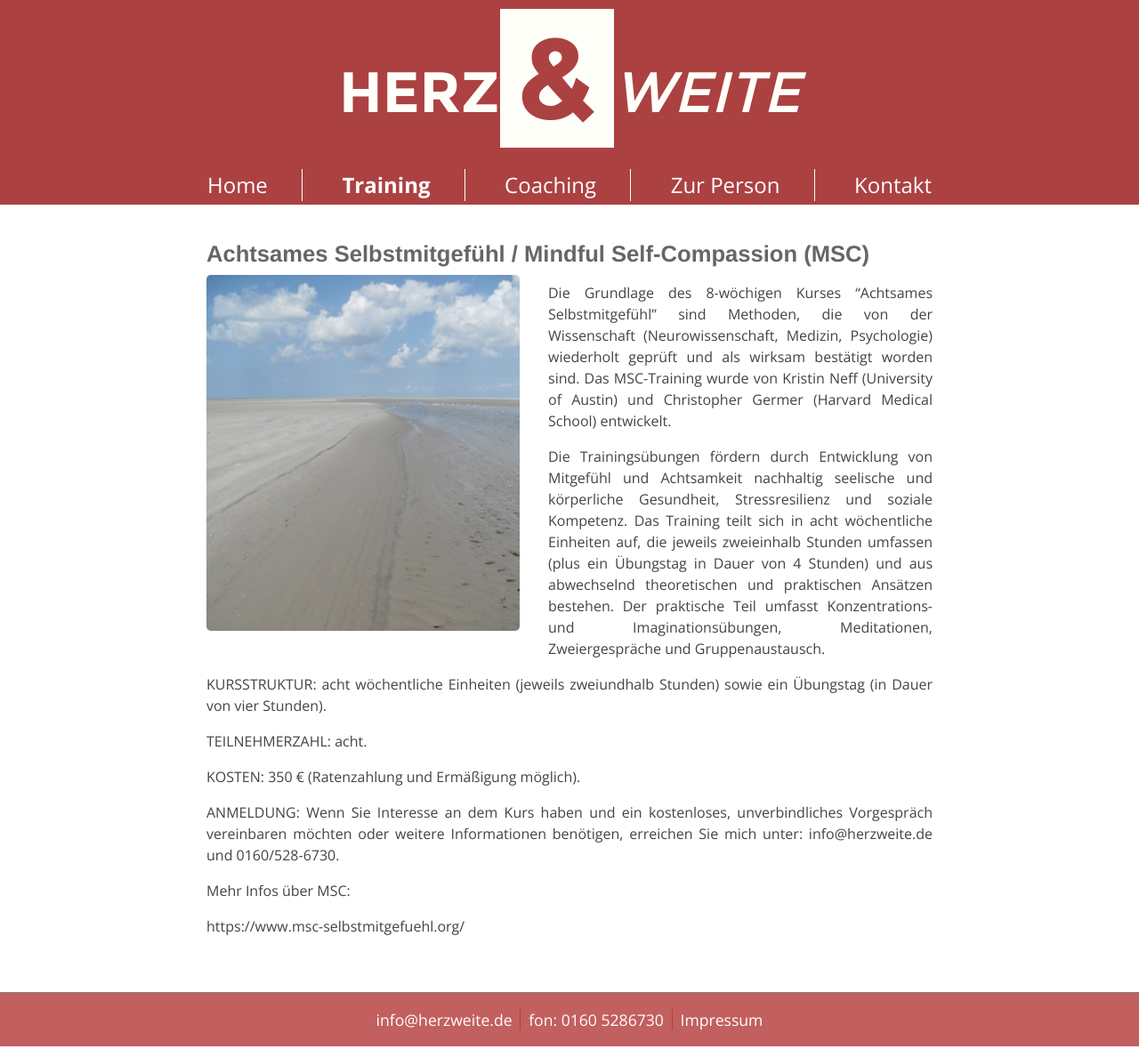
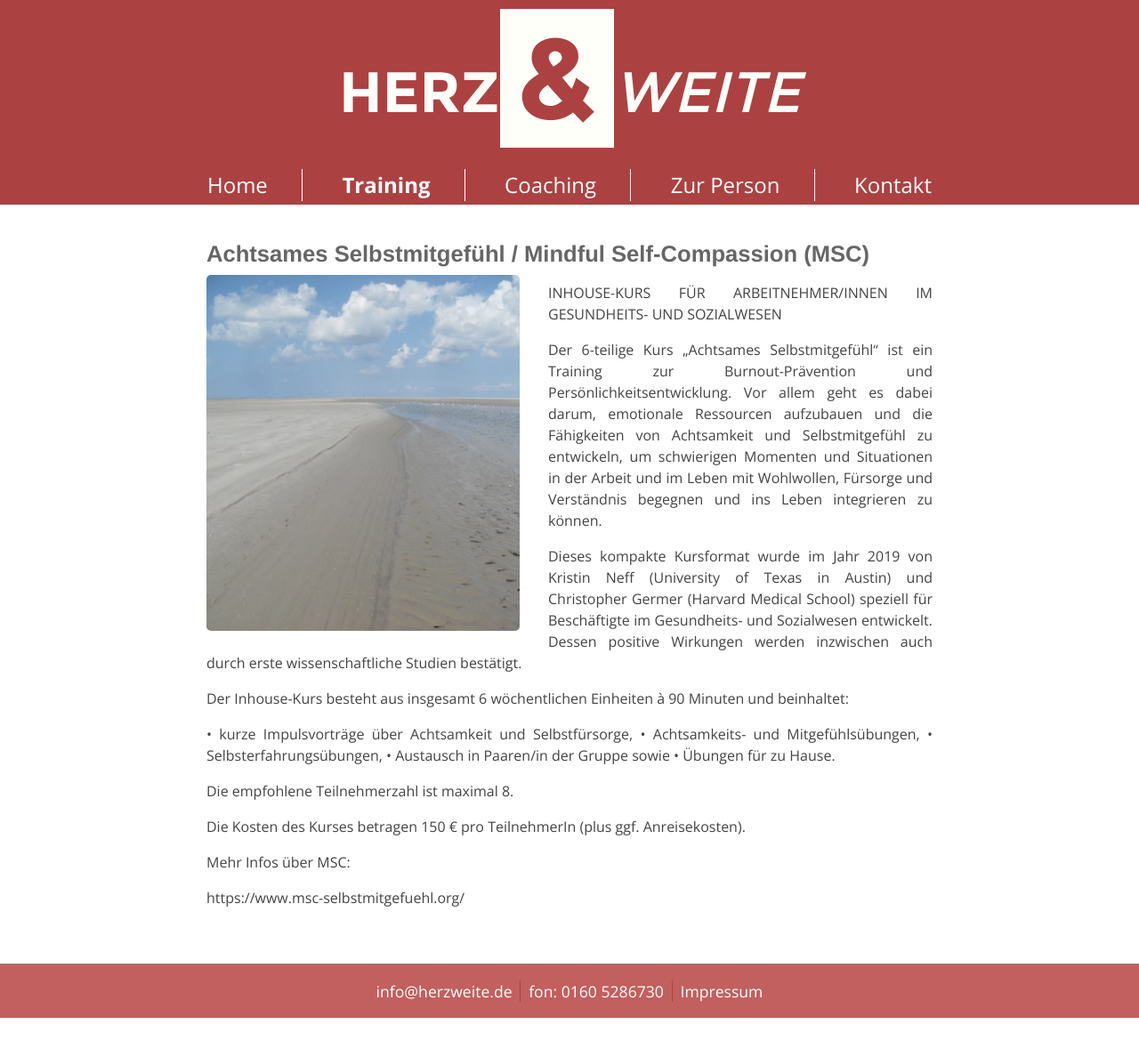
Before and after one commit to herzweite/herzweite.github.io, a Jekyll site: the page built from training.md, in a window 1280 px wide. Shown: the whole page at 89% size. Built offline with Jekyll 4.4.1, drawn with Linux system fonts in a browser that asks for light colours; after the commit the page ends 1147 px from its top, so only the background shows below that.

Commit message:
Update training.md

```diff
--- a/training.md
+++ b/training.md
@@ -8,22 +8,25 @@ title: Training
 
 ![Bild zu Training](/images/training.jpg)
 
-Die Grundlage des 8-wöchigen Kurses "Achtsames Selbstmitgefühl" sind Methoden, die von der Wissenschaft (Neurowissenschaft,
-Medizin, Psychologie) wiederholt geprüft und als wirksam bestätigt worden sind. Das MSC-Training wurde von Kristin Neff (University of Austin) und Christopher Germer (Harvard Medical School) entwickelt.
 
-Die Trainingsübungen fördern durch Entwicklung von Mitgefühl und Achtsamkeit nachhaltig seelische und körperliche Gesundheit, Stressresilienz und soziale Kompetenz. Das Training teilt sich in acht wöchentliche Einheiten auf, die jeweils zweieinhalb Stunden umfassen (plus ein Übungstag in Dauer von 4 Stunden) und aus abwechselnd theoretischen und praktischen Ansätzen bestehen. Der praktische Teil umfasst Konzentrations- und
-Imaginationsübungen, Meditationen, Zweiergespräche und Gruppenaustausch.
+INHOUSE-KURS FÜR ARBEITNEHMER/INNEN IM GESUNDHEITS- UND SOZIALWESEN
 
-KURSSTRUKTUR:
-acht wöchentliche Einheiten (jeweils zweiundhalb Stunden) sowie ein Übungstag (in Dauer von vier Stunden).
+Der 6-teilige Kurs „Achtsames Selbstmitgefühl“ ist ein Training zur Burnout-Prävention und Persönlichkeitsentwicklung. Vor allem geht es dabei darum, emotionale Ressourcen aufzubauen und die Fähigkeiten von Achtsamkeit und Selbstmitgefühl zu entwickeln, um schwierigen Momenten und Situationen in der Arbeit und im Leben mit Wohlwollen, Fürsorge und Verständnis begegnen und ins Leben integrieren zu können.
 
-TEILNEHMERZAHL: acht.
+Dieses kompakte Kursformat wurde im Jahr 2019 von Kristin Neff (University of Texas in Austin) und Christopher Germer (Harvard Medical School) speziell für Beschäftigte im Gesundheits- und Sozialwesen entwickelt. Dessen positive Wirkungen werden inzwischen auch durch erste wissenschaftliche Studien bestätigt.
 
-KOSTEN:
-350 € (Ratenzahlung und Ermäßigung möglich).
+Der Inhouse-Kurs besteht aus insgesamt 6 wöchentlichen Einheiten à 90 Minuten und beinhaltet:
 
-ANMELDUNG:
-Wenn Sie Interesse an dem Kurs haben und ein kostenloses, unverbindliches Vorgespräch vereinbaren möchten oder weitere Informationen benötigen, erreichen Sie mich unter: info@herzweite.de und 0160/528-6730.
+•	kurze Impulsvorträge über Achtsamkeit und Selbstfürsorge,
+•	Achtsamkeits- und Mitgefühlsübungen,
+•	Selbsterfahrungsübungen,
+•	Austausch in Paaren/in der Gruppe sowie
+•	Übungen für zu Hause.
+
+Die empfohlene Teilnehmerzahl ist maximal 8.
+
+Die Kosten des Kurses betragen 150 € pro TeilnehmerIn (plus ggf. Anreisekosten).
+
 
 Mehr Infos über MSC:
 
```
